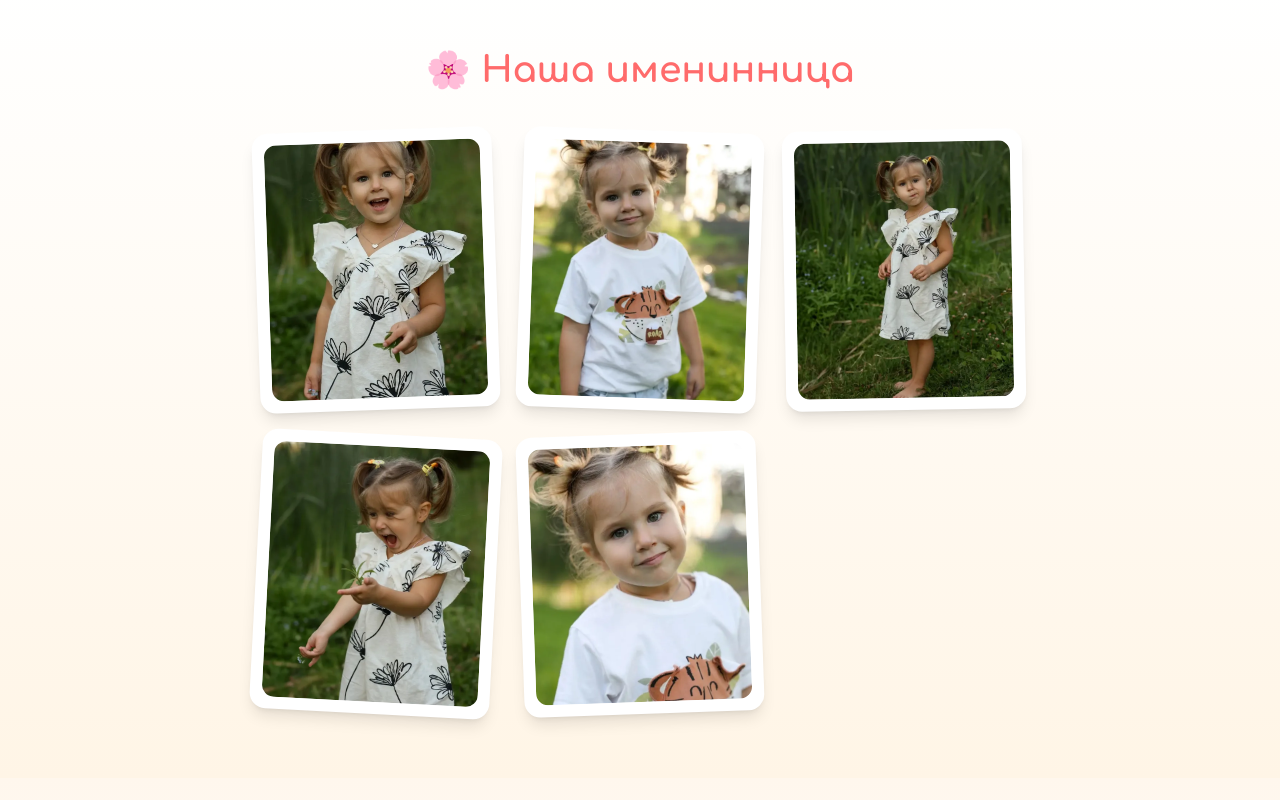
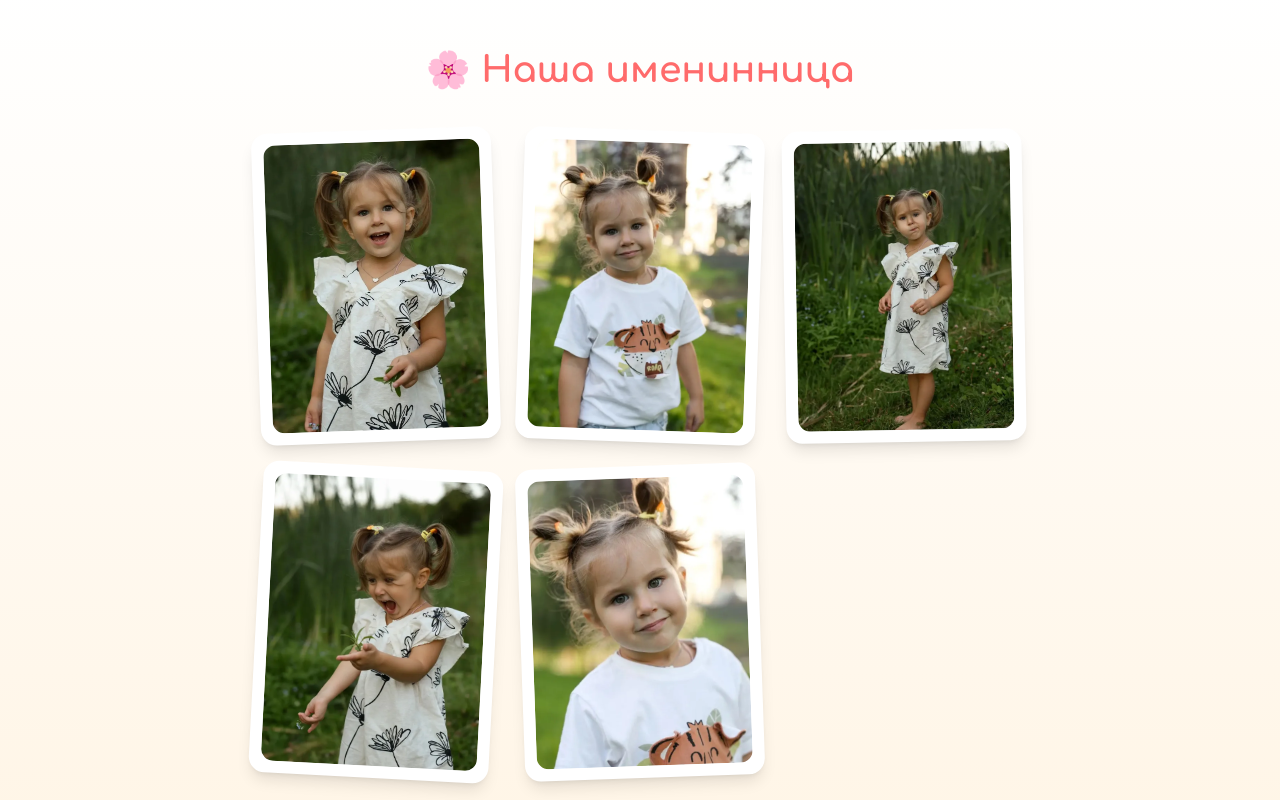
Before and after one commit to Tofflerdev/sofa-4-years, a React (Vite) app: page / in a window 1280 px wide. Shown: the part 3220-4020 px from the top of the page. Built offline with nearby package versions, Linux system fonts and the light colour scheme.

Commit message:
fix: use aspect-ratio and object-top to prevent face/head cropping in gallery
Co-Authored-By: Claude Opus 4.6 <noreply@anthropic.com>

```diff
--- a/src/components/Gallery.jsx
+++ b/src/components/Gallery.jsx
@@ -28,7 +28,7 @@ export default function Gallery() {
                 <img
                   src={import.meta.env.BASE_URL + photo.src}
                   alt={photo.alt}
-                  className="w-full h-48 md:h-64 object-cover rounded-xl"
+                  className="w-full aspect-[3/4] object-cover object-top rounded-xl"
                   loading="eager"
                 />
               </div>
```
